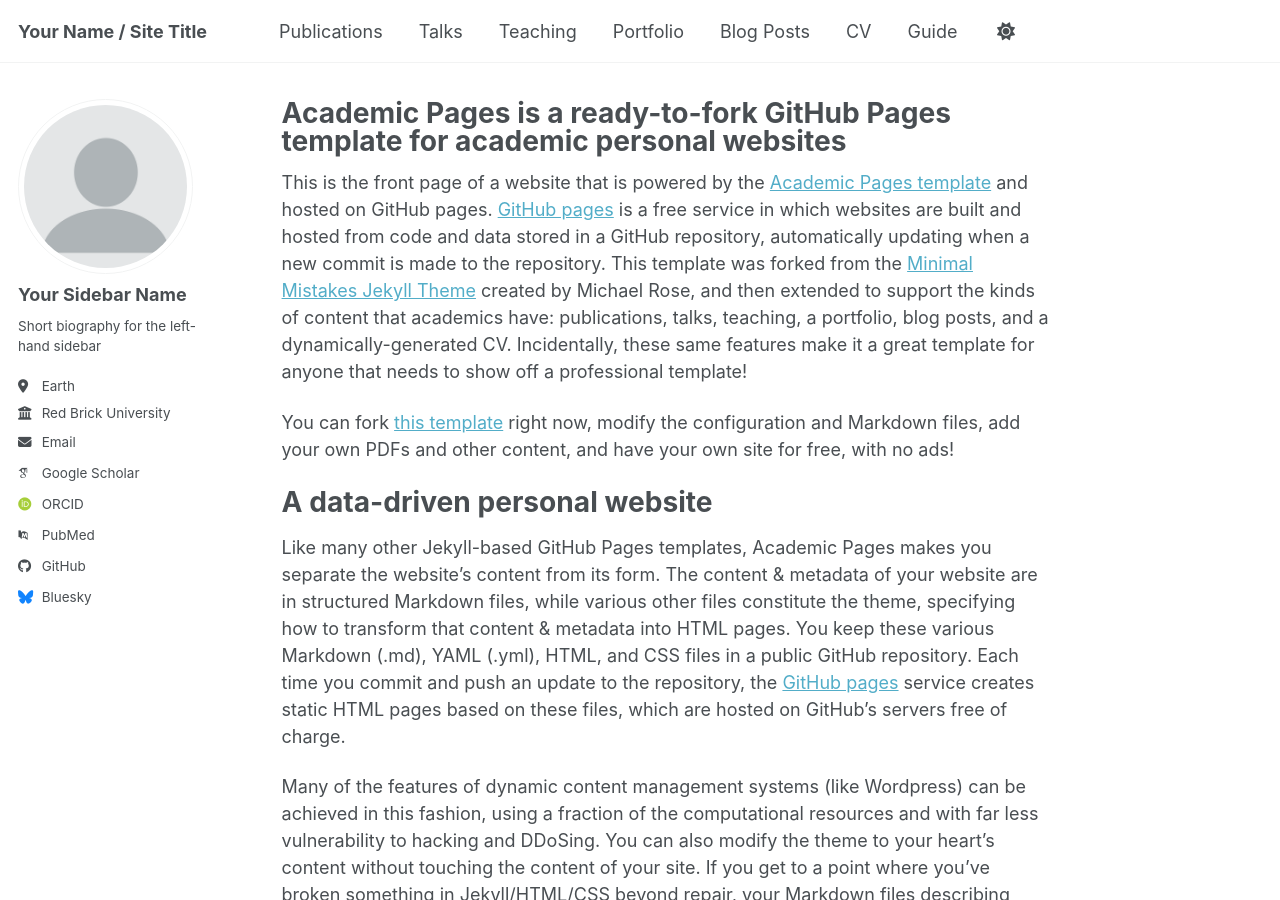
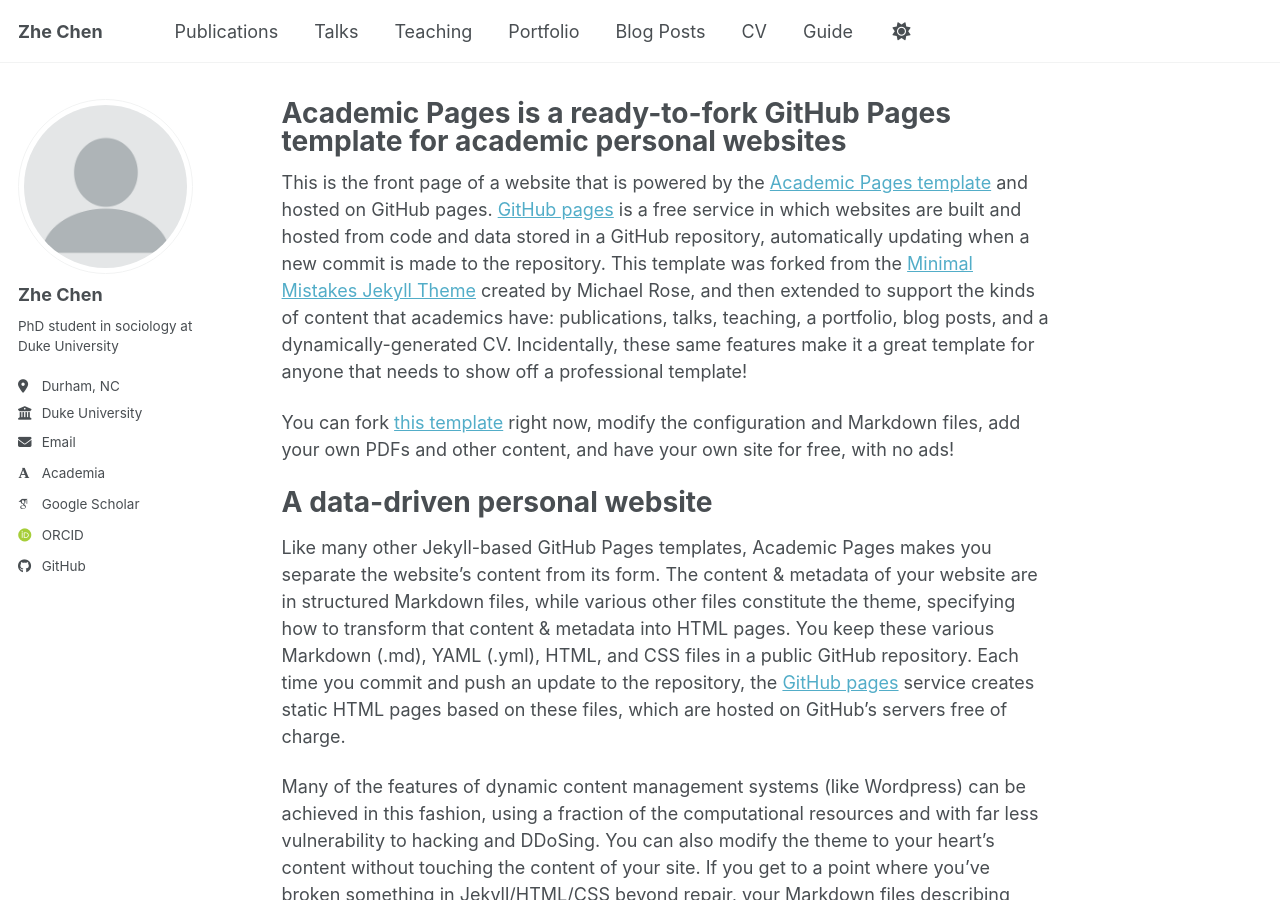
Before and after one commit to zhechensoc/zhechensoc.github.io, a Jekyll site: the page built from _pages/about.md, in a window 1280 px wide and 900 px high. Built offline with Jekyll 4.4.1, drawn with Linux system fonts in a browser that asks for light colours; some web fonts are replaced; a script bundle is joined from its source files by our own code; library files that are not in the unit come from our copies.

Commit message:
Update _config.yml

```diff
--- a/_config.yml
+++ b/_config.yml
@@ -9,11 +9,11 @@
 # Basic Site Settings
 locale                   : "en-US"
 site_theme               : "default" # Currently available options are "default", "air"
-title                    : "Your Name / Site Title"
+title                    : "Zhe Chen"
 title_separator          : "-"
 name                     : &name "Your Name"
 description              : &description "Your Name's academic portfolio"   # Update this with a general description of your site, this is the default if not overridden by a page
-url                      : https://academicpages.github.io # The base hostname & protocol for your site e.g. "https://[your GitHub username].github.io",
+url                      : https://zhechensoc.github.io # The base hostname & protocol for your site e.g. "https://[your GitHub username].github.io",
                                                            # or if you already have some other page hosted on Github then use "https://[your GitHub username].github.io/[Your Repo Name]"
 baseurl                  : "" # the subpath of your site, e.g. "/blog"
 repository               : "academicpages/academicpages.github.io"
@@ -24,24 +24,24 @@
 author:
   # Biographic information
   avatar           : "profile.png"
-  name             : "Your Sidebar Name"
+  name             : "Zhe Chen"
   pronouns         : # example: "she/her"
-  bio              : "Short biography for the left-hand sidebar"
-  location         : "Earth"
-  employer         : "Red Brick University"
+  bio              : "PhD student in sociology at Duke University"
+  location         : "Durham, NC"
+  employer         : "Duke University"
   uri              : # URL
-  email            : "none@example.org"
+  email            : "zhe.chen@duke.edu"
 
   # Academic websites
-  academia         : # URL
+  academia         : "https://scholars.duke.edu/person/Zhe.Chen" # URL
   arxiv            : # URL - Update with the correct link to your profile
-  googlescholar    : "https://scholar.google.com/citations?user=PS_CX0AAAAAJ"
+  googlescholar    : "https://scholar.google.com/citations?user=4Pya_tMAAAAJ&hl=en"
   inspire-hep      : # URL
   impactstory      : # URL
-  orcid            : "https://orcid.org/yourorcidurl"
+  orcid            : "https://orcid.org/0000-0001-9131-1549"
   semantic         : # URL
   ssrn             : # URL
-  pubmed           : "https://www.ncbi.nlm.nih.gov/pubmed/?term=john+snow"
+  pubmed           : # URL
   researchgate     : # URL
   scopus           : # URL
   zotero           : # URL
@@ -57,7 +57,7 @@
 
   # Social media
   artstation       : # Username
-  bluesky          : "bsky.app" # Replace this with you Bluesky username
+  bluesky          : # Replace this with you Bluesky username
   facebook         : # Username
   flickr           : # Username
   foursquare       : # Username
```
